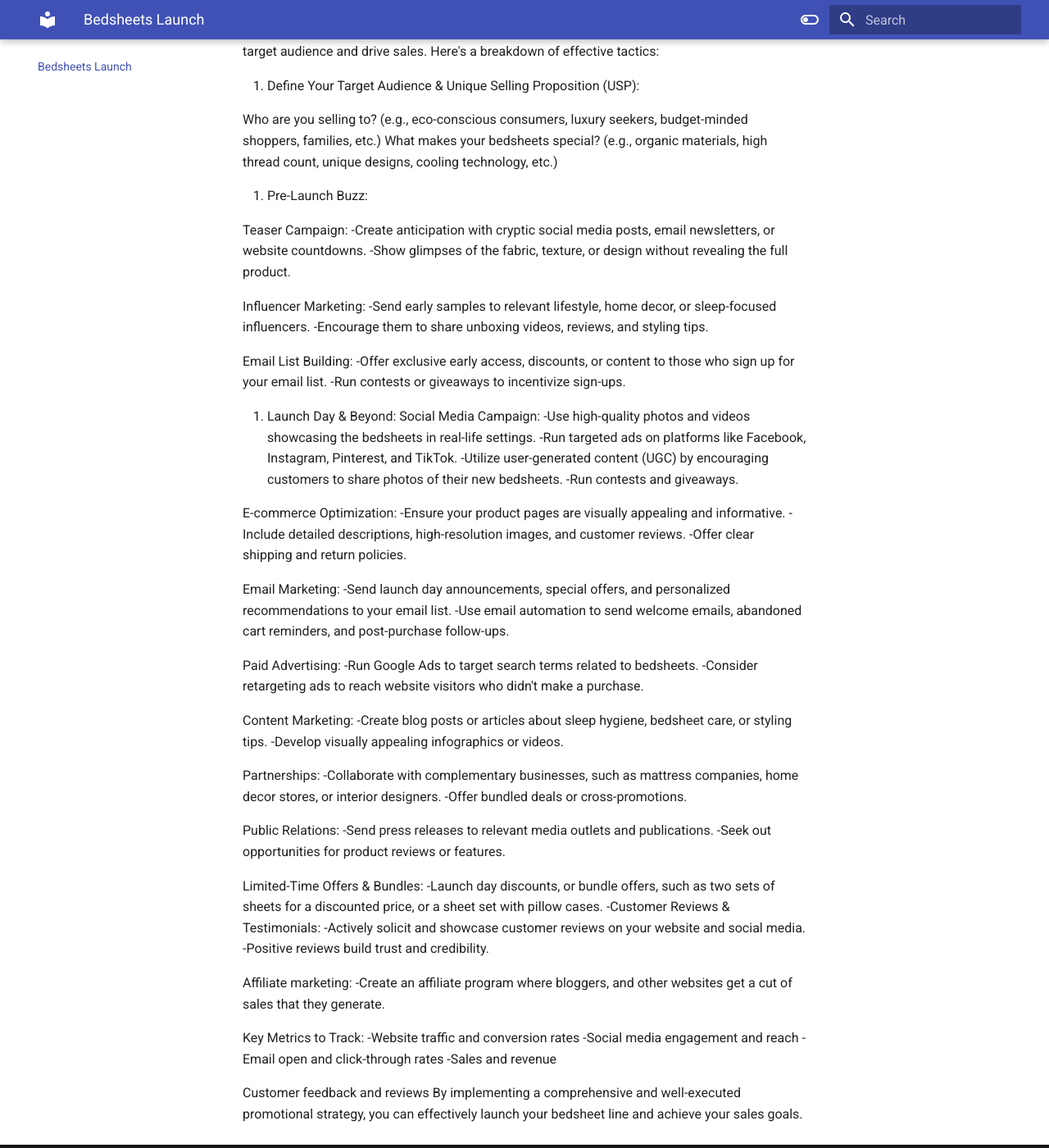
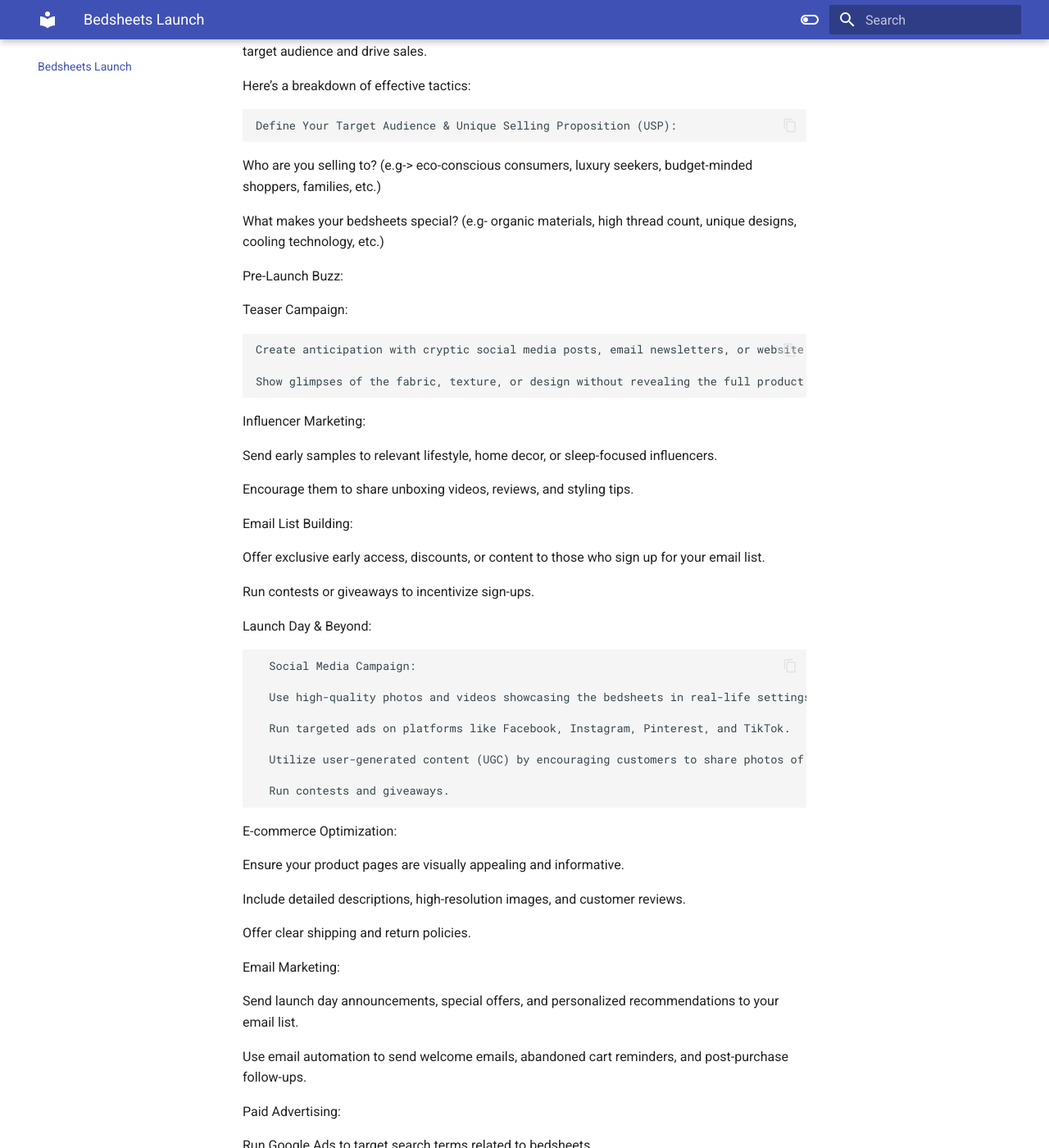
Before and after one commit to naveedhsk/ai-reliability-rag, an MkDocs documentation site: the page built from docs/bedsheets.md, in a window 1280 px wide and 1400 px high, scrolled down 203 px. Shown: the whole window at 82% size. Built offline with MkDocs 1.6.1 and Material for MkDocs 9.7.7, drawn with Linux system fonts in a browser that asks for light colours; some of the changed lines change nothing that is shown; some of the changed text lies outside the part shown.

Commit message:
Update bedsheets.md

```diff
--- a/docs/bedsheets.md
+++ b/docs/bedsheets.md
@@ -1,70 +1,139 @@
-Launching a new line of bedsheets requires a multi-faceted promotional strategy to reach your target audience and drive sales. Here's a breakdown of effective tactics:
+Launching a new line of bedsheets requires a multi-faceted promotional strategy to reach your target audience and drive sales.
 
-1. Define Your Target Audience & Unique Selling Proposition (USP):
 
-Who are you selling to? (e.g., eco-conscious consumers, luxury seekers, budget-minded shoppers, families, etc.)
-What makes your bedsheets special? (e.g., organic materials, high thread count, unique designs, cooling technology, etc.)
 
-2. Pre-Launch Buzz:
+Here’s a breakdown of effective tactics:
+
+    Define Your Target Audience & Unique Selling Proposition (USP):
+
+Who are you selling to? (e.g-> eco-conscious consumers, luxury seekers, budget-minded shoppers, families, etc.)
+
+What makes your bedsheets special? (e.g- organic materials, high thread count, unique designs, cooling technology, etc.)
+
+
+
+Pre-Launch Buzz:
 
 Teaser Campaign:
--Create anticipation with cryptic social media posts, email newsletters, or website countdowns.
--Show glimpses of the fabric, texture, or design without revealing the full product.
+
+    Create anticipation with cryptic social media posts, email newsletters, or website countdowns.
+
+    Show glimpses of the fabric, texture, or design without revealing the full product.
+
+
 
 Influencer Marketing:
--Send early samples to relevant lifestyle, home decor, or sleep-focused influencers.
--Encourage them to share unboxing videos, reviews, and styling tips.
+
+   Send early samples to relevant lifestyle, home decor, or sleep-focused influencers.
+
+   Encourage them to share unboxing videos, reviews, and styling tips.
+
+
 
 Email List Building:
--Offer exclusive early access, discounts, or content to those who sign up for your email list.
--Run contests or giveaways to incentivize sign-ups.
 
-3. Launch Day & Beyond:
-Social Media Campaign:
--Use high-quality photos and videos showcasing the bedsheets in real-life settings.
--Run targeted ads on platforms like Facebook, Instagram, Pinterest, and TikTok.
--Utilize user-generated content (UGC) by encouraging customers to share photos of their new bedsheets.
--Run contests and giveaways.
+  Offer exclusive early access, discounts, or content to those who sign up for your email list.
+
+  Run contests or giveaways to incentivize sign-ups.
+
+
+
+Launch Day & Beyond:
+
+      Social Media Campaign:
+
+      Use high-quality photos and videos showcasing the bedsheets in real-life settings.
+
+      Run targeted ads on platforms like Facebook, Instagram, Pinterest, and TikTok.
+
+      Utilize user-generated content (UGC) by encouraging customers to share photos of their new bedsheets.
+
+      Run contests and giveaways.
+
+
 
 E-commerce Optimization:
--Ensure your product pages are visually appealing and informative.
--Include detailed descriptions, high-resolution images, and customer reviews.
--Offer clear shipping and return policies.
 
-Email Marketing:
--Send launch day announcements, special offers, and personalized recommendations to your email list.
--Use email automation to send welcome emails, abandoned cart reminders, and post-purchase follow-ups.
+   Ensure your product pages are visually appealing and informative.
+
+   Include detailed descriptions, high-resolution images, and customer reviews.
+
+   Offer clear shipping and return policies.
+
+
+
+ Email Marketing:
+
+   Send launch day announcements, special offers, and personalized recommendations to your email list.
+
+   Use email automation to send welcome emails, abandoned cart reminders, and post-purchase follow-ups.
+
+
 
 Paid Advertising:
--Run Google Ads to target search terms related to bedsheets.
--Consider retargeting ads to reach website visitors who didn't make a purchase.
+
+  Run Google Ads to target search terms related to bedsheets.
+
+  Consider retargeting ads to reach website visitors who didn’t make a purchase.
+
+
 
 Content Marketing:
--Create blog posts or articles about sleep hygiene, bedsheet care, or styling tips.
--Develop visually appealing infographics or videos.
+
+  Create blog posts or articles about sleep hygiene, bedsheet care, or styling tips.
+
+  Develop visually appealing infographics or videos.
+
+
 
 Partnerships:
--Collaborate with complementary businesses, such as mattress companies, home decor stores, or interior designers.
--Offer bundled deals or cross-promotions.
+
+  Collaborate with complementary businesses, such as mattress companies, home decor stores, or interior designers.
+
+  Offer bundled deals or cross-promotions.
+
+
 
 Public Relations:
--Send press releases to relevant media outlets and publications.
--Seek out opportunities for product reviews or features.
+
+ Send press releases to relevant media outlets and publications.
+
+ Seek out opportunities for product reviews or features.
+
+
 
 Limited-Time Offers & Bundles:
--Launch day discounts, or bundle offers, such as two sets of sheets for a discounted price, or a sheet set with pillow cases.
--Customer Reviews & Testimonials:
--Actively solicit and showcase customer reviews on your website and social media.
--Positive reviews build trust and credibility.
+
+  Launch day discounts, or bundle offers, such as two sets of sheets for a discounted price, or a sheet set with pillow cases.
+
+
+
+Customer Reviews & Testimonials:
+
+  Actively solicit and showcase customer reviews on your website and social media.
+
+  Positive reviews build trust and credibility.
+
+
 
 Affiliate marketing:
--Create an affiliate program where bloggers, and other websites get a cut of sales that they generate.
+
+  Create an affiliate program where bloggers, and other websites get a cut of sales that they generate.
+
+
 
 Key Metrics to Track:
--Website traffic and conversion rates
--Social media engagement and reach
--Email open and click-through rates
--Sales and revenue
 
-Customer feedback and reviews
+  Website traffic and conversion rates
+
+  Social media engagement and reach
+
+  Email open and click-through rates
+
+  Sales and revenue
+
+  Customer feedback and reviews
+
+
+
 By implementing a comprehensive and well-executed promotional strategy, you can effectively launch your bedsheet line and achieve your sales goals.
```
